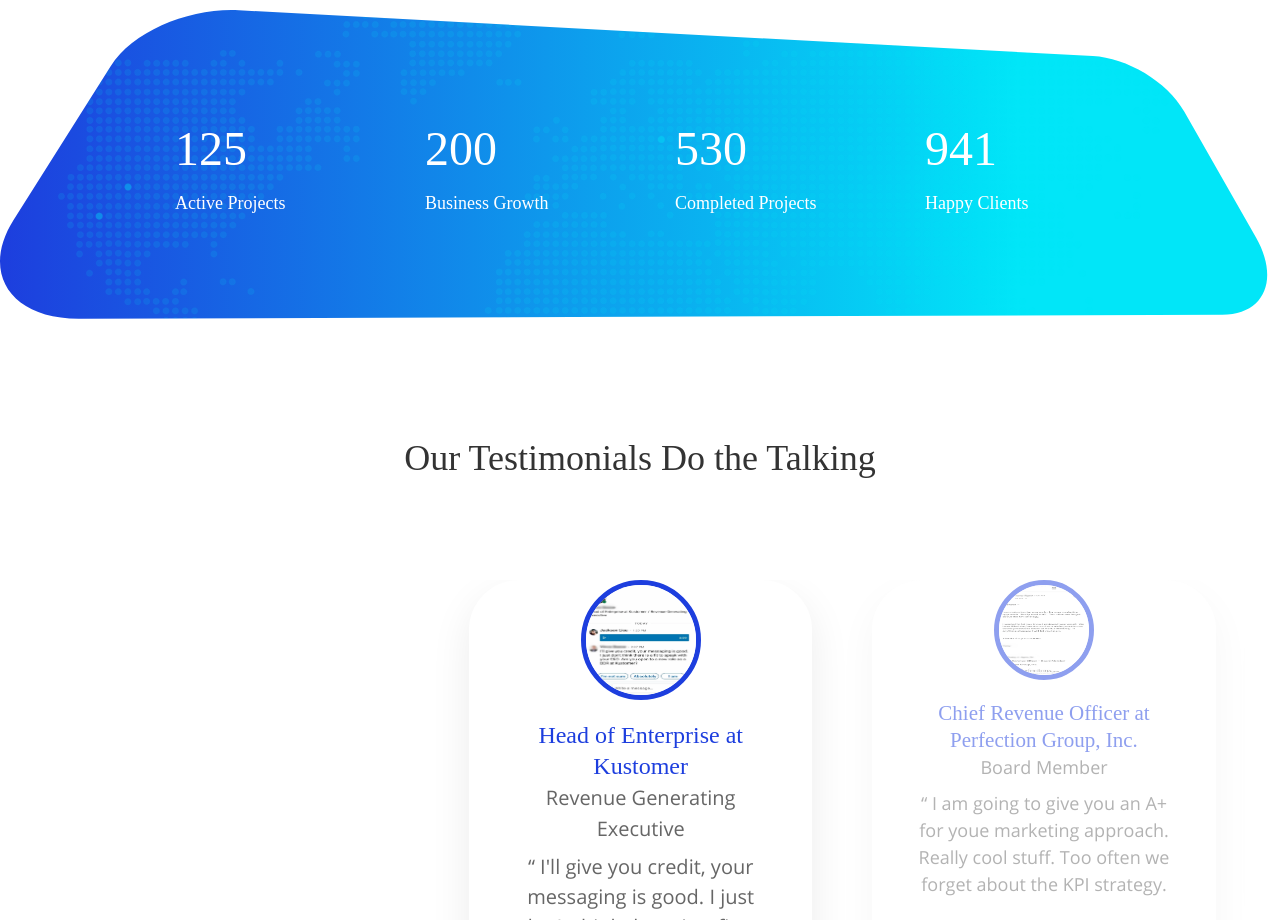
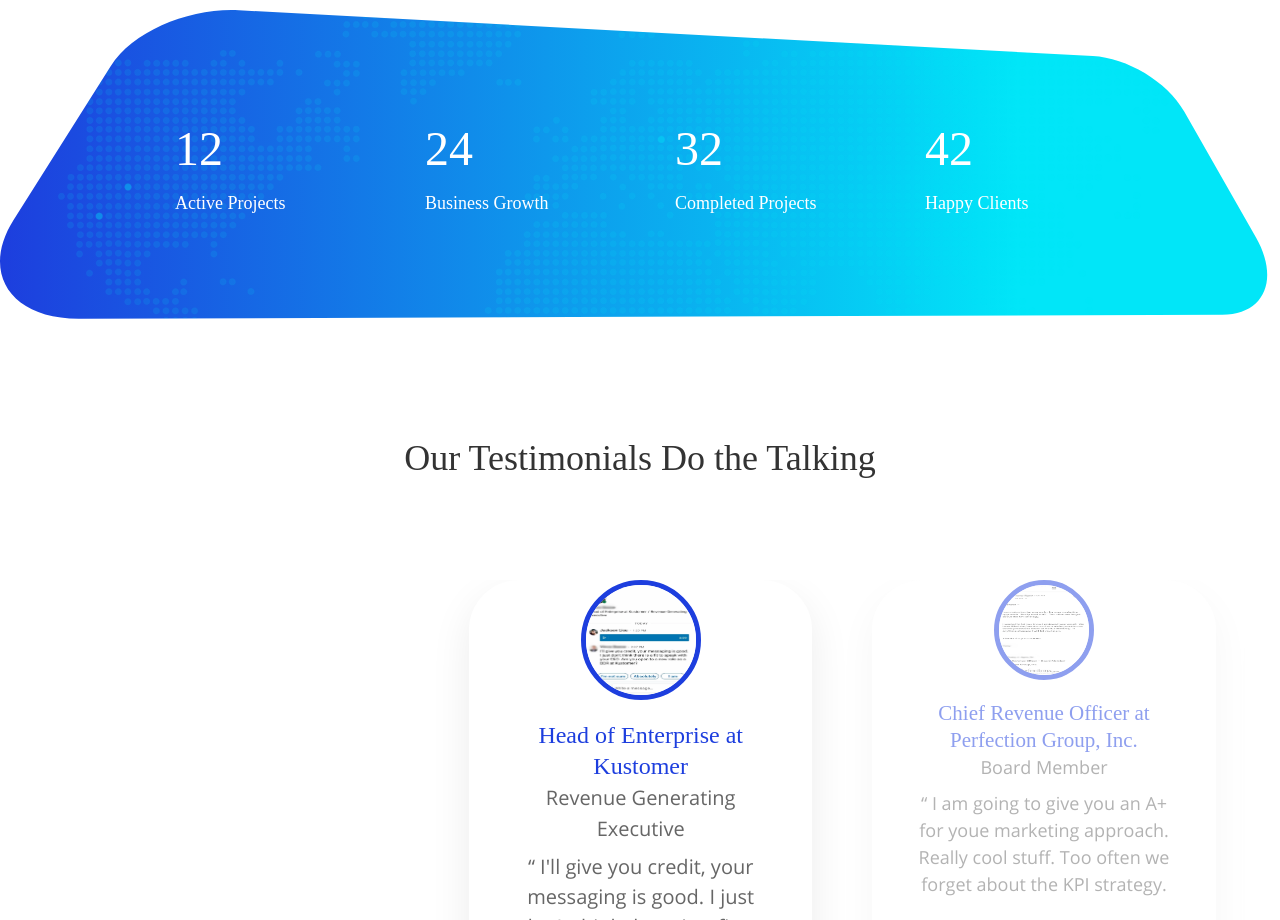
Before and after one commit to AbtinBidgoli/gzero, a plain HTML site: page index.html in a window 1280 px wide. Shown: the part 2360-3280 px from the top of the page. Drawn offline with Linux system fonts and the light colour scheme; a web font is replaced by a local one.

Commit message:
Update index.html

```diff
--- a/index.html
+++ b/index.html
@@ -210,7 +210,7 @@
             <div class="col-3">
                 <div class="card">
                     <div class="card-body">
-                        <h5 class="card-title">125</h5>
+                        <h5 class="card-title">12</h5>
                         <p class="card-text">Active Projects</p>
                     </div>
                 </div>
@@ -218,7 +218,7 @@
             <div class="col-3">
                 <div class="card">
                     <div class="card-body">
-                        <h5 class="card-title">200</h5>
+                        <h5 class="card-title">24</h5>
                         <p class="card-text">Business Growth</p>
                     </div>
                 </div>
@@ -226,7 +226,7 @@
             <div class="col-3">
                 <div class="card">
                     <div class="card-body">
-                        <h5 class="card-title">530</h5>
+                        <h5 class="card-title">32</h5>
                         <p class="card-text">Completed Projects</p>
                     </div>
                 </div>
@@ -234,7 +234,7 @@
             <div class="col-3">
                 <div class="card">
                     <div class="card-body">
-                        <h5 class="card-title">941</h5>
+                        <h5 class="card-title">42</h5>
                         <p class="card-text">Happy Clients</p>
                     </div>
                 </div>
@@ -271,7 +271,7 @@
                     <div class="card-body">
                         <h5>Sr. Sales Executive<br/>
                             <span> Tax </span></h5>
-                        <p class="card-text">“ Best email/video I've received in years. <br>But, I am not the right person on this acquisition...I'll share this with my manager and see what he thinks.  ” </p>
+                        <p class="card-text">“ Best email/video I've received in years. <br><br>But, I am not the right person on this acquisition...I'll share this with my manager and see what he thinks. ” </p>
                     </div>
                 </div>
             </div>
```
